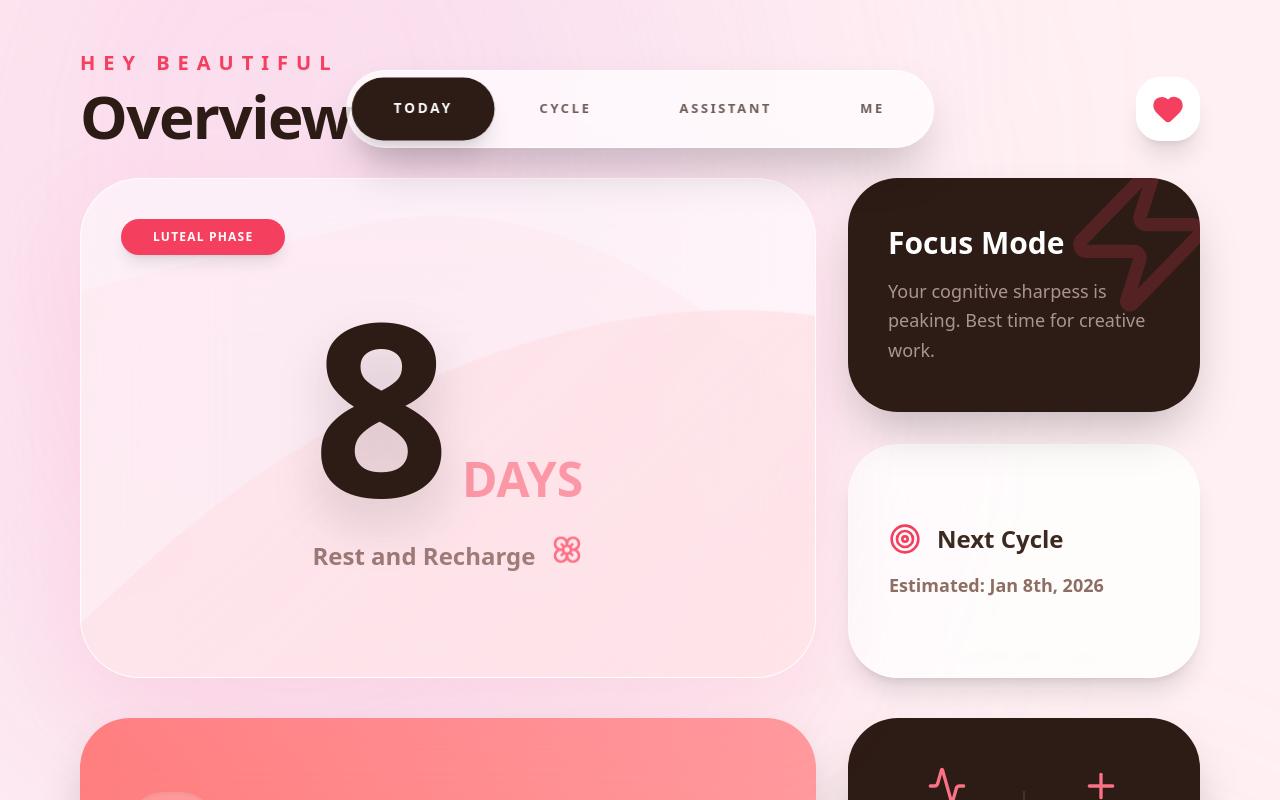
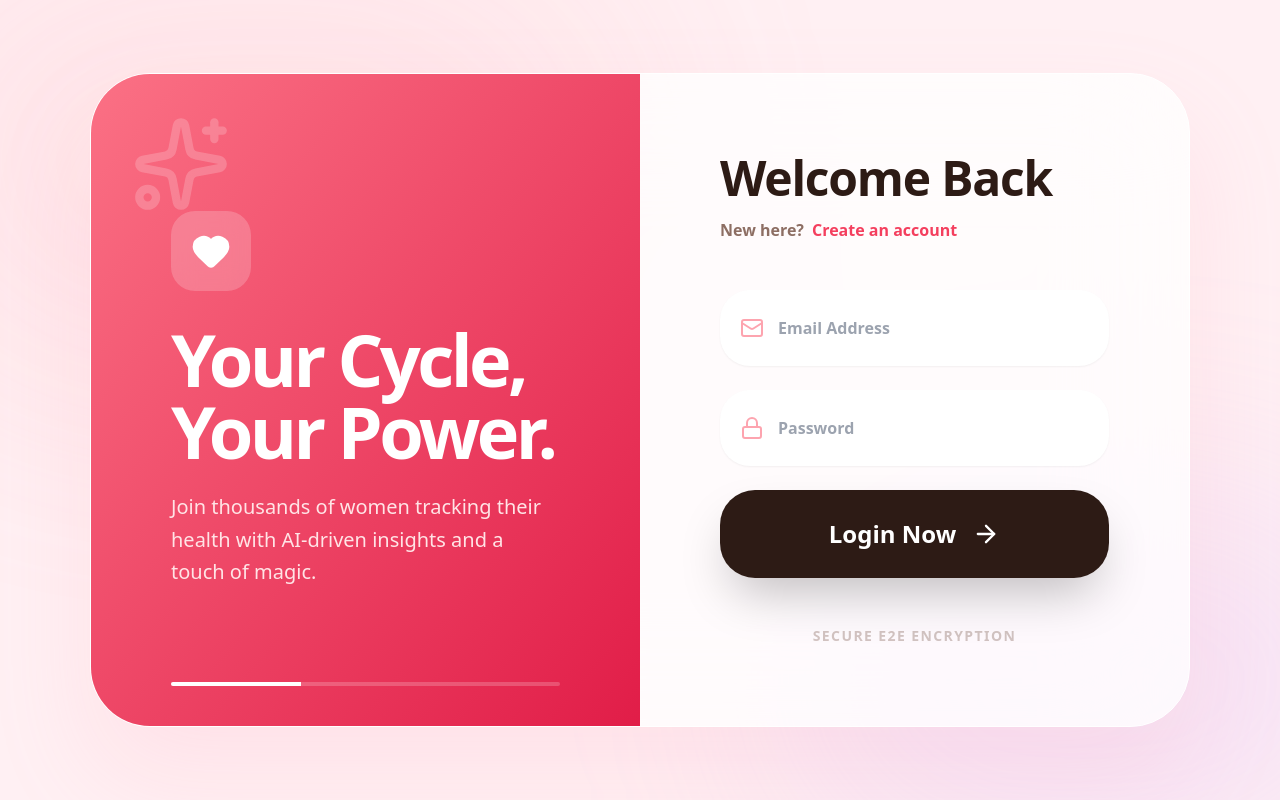
Before and after one commit to Shushmitaaaa/HerTracker, a React (Create React App) app: page / in a window 1280 px wide. Shown: the top 800 px of the page. Built offline with nearby package versions, Linux system fonts and the light colour scheme.

Commit message:
added login page

```diff
--- a/src/App.js
+++ b/src/App.js
@@ -38,13 +38,15 @@ import { BrowserRouter as Router, Routes, Route } from 'react-router-dom';
 import Dashboard from './pages/Dashboard';
 import AIChat from './pages/AIChat';
 import Profile from './pages/Profile';
+import Login from './pages/Login';
 
 function App() {
   return (
     <Router>
 
           <Routes>
-            <Route path="/" element={<Dashboard />} />
+            <Route path="/" element={<Login />} />
+            <Route path="/dashboard" element={<Dashboard />} />
             <Route path="/chat" element={<AIChat />} />
             {/* <Route path="/calendar" element={<Dashboard />} /> */}
             <Route path="/profile" element={<Profile />} />
--- /dev/null
+++ b/src/pages/Login.js
@@ -0,0 +1,97 @@
+import React, { useState } from 'react';
+import { Mail, Lock, ArrowRight, Sparkles, Heart } from 'lucide-react';
+import { useNavigate } from 'react-router-dom';
+
+const Login = () => {
+  const navigate = useNavigate();
+  const [isLogin, setIsLogin] = useState(true); // Toggle between Login and Signup
+
+  const handleSubmit = (e) => {
+    e.preventDefault();
+    // Later: Axios call to Backend goes here
+    console.log("Authenticating...");
+    navigate('/'); // Take them to dashboard for now
+  };
+
+  return (
+    <div className="min-h-screen bg-[#FFF0F3] flex items-center justify-center p-6 relative overflow-hidden font-sans">
+
+      {/* Dynamic Background Blobs */}
+      <div className="absolute top-[-10%] left-[-10%] w-[60%] h-[60%] bg-rose-300/20 rounded-full blur-[120px] animate-pulse"></div>
+      <div className="absolute bottom-[-10%] right-[-10%] w-[50%] h-[50%] bg-purple-300/20 rounded-full blur-[100px]"></div>
+
+      <div className="w-full max-w-[1100px] grid grid-cols-1 lg:grid-cols-2 bg-white/40 backdrop-blur-3xl rounded-[60px] shadow-[0_50px_100px_rgba(255,145,175,0.15)] border border-white overflow-hidden relative z-10">
+
+        {/* Left Side: Branding/Vibe */}
+        <div className="hidden lg:flex flex-col justify-center p-20 bg-gradient-to-br from-rose-400 to-rose-600 text-white relative">
+          <Sparkles className="absolute top-10 left-10 opacity-20" size={100} />
+          <div className="relative z-10">
+            <div className="bg-white/20 w-20 h-20 rounded-3xl flex items-center justify-center mb-8 backdrop-blur-md">
+              <Heart fill="white" size={40} />
+            </div>
+            <h1 className="text-7xl font-black tracking-tighter mb-6 leading-none">Your Cycle, <br/> Your Power.</h1>
+            <p className="text-rose-100 text-xl font-medium max-w-md leading-relaxed">
+              Join thousands of women tracking their health with AI-driven insights and a touch of magic.
+            </p>
+          </div>
+          <div className="absolute bottom-10 left-20 right-20 h-1 bg-white/20 rounded-full overflow-hidden">
+            <div className="h-full bg-white w-1/3"></div>
+          </div>
+        </div>
+
+        {/* Right Side: Form */}
+        <div className="p-12 lg:p-20 flex flex-col justify-center bg-white/60">
+          <div className="mb-12">
+            <h2 className="text-5xl font-black text-[#2D1B15] mb-4 tracking-tight">
+              {isLogin ? "Welcome Back" : "Start Journey"}
+            </h2>
+            <p className="text-[#8D6E63] font-bold">
+              {isLogin ? "New here?" : "Already a member?"}
+              <span
+                onClick={() => setIsLogin(!isLogin)}
+                className="text-rose-500 ml-2 cursor-pointer hover:underline"
+              >
+                {isLogin ? "Create an account" : "Login instead"}
+              </span>
+            </p>
+          </div>
+
+          <form onSubmit={handleSubmit} className="space-y-6">
+            {!isLogin && (
+              <div className="relative">
+                <input type="text" placeholder="Full Name" className="w-full bg-white border-2 border-transparent focus:border-rose-200 outline-none rounded-[30px] py-6 px-14 font-bold text-[#2D1B15] shadow-sm transition-all" />
+                <User className="absolute left-5 top-1/2 -translate-y-1/2 text-rose-300" size={24} />
+              </div>
+            )}
+
+            <div className="relative">
+              <input type="email" placeholder="Email Address" className="w-full bg-white border-2 border-transparent focus:border-rose-200 outline-none rounded-[30px] py-6 px-14 font-bold text-[#2D1B15] shadow-sm transition-all" />
+              <Mail className="absolute left-5 top-1/2 -translate-y-1/2 text-rose-300" size={24} />
+            </div>
+
+            <div className="relative">
+              <input type="password" placeholder="Password" className="w-full bg-white border-2 border-transparent focus:border-rose-200 outline-none rounded-[30px] py-6 px-14 font-bold text-[#2D1B15] shadow-sm transition-all" />
+              <Lock className="absolute left-5 top-1/2 -translate-y-1/2 text-rose-300" size={24} />
+            </div>
+
+            <button type="submit" className="w-full bg-[#2D1B15] text-white py-7 rounded-[35px] font-black text-2xl shadow-2xl hover:bg-black transition-all flex items-center justify-center gap-4 group">
+              {isLogin ? "Login Now" : "Sign Up"}
+              <ArrowRight size={28} className="group-hover:translate-x-2 transition-transform" />
+            </button>
+          </form>
+
+          <div className="mt-12 text-center">
+            <p className="text-[#8D6E63]/40 text-sm font-black uppercase tracking-widest">Secure E2E Encryption</p>
+          </div>
+        </div>
+      </div>
+    </div>
+  );
+};
+
+// Simple User icon fallback since we didn't import it
+const User = ({ className, size }) => (
+  <svg className={className} width={size} height={size} viewBox="0 0 24 24" fill="none" stroke="currentColor" strokeWidth="2" strokeLinecap="round" strokeLinejoin="round"><path d="M20 21v-2a4 4 0 0 0-4-4H8a4 4 0 0 0-4 4v2"></path><circle cx="12" cy="7" r="4"></circle></svg>
+);
+
+export default Login;
```
Also changed, not shown: 1 other file (tests, documents, lock files or other folders).
